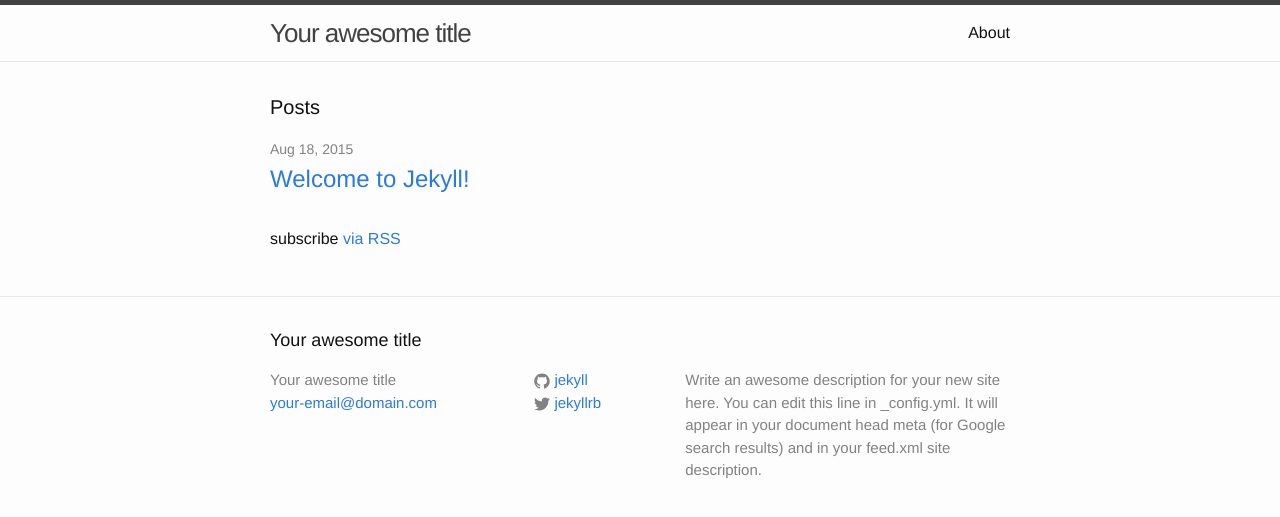
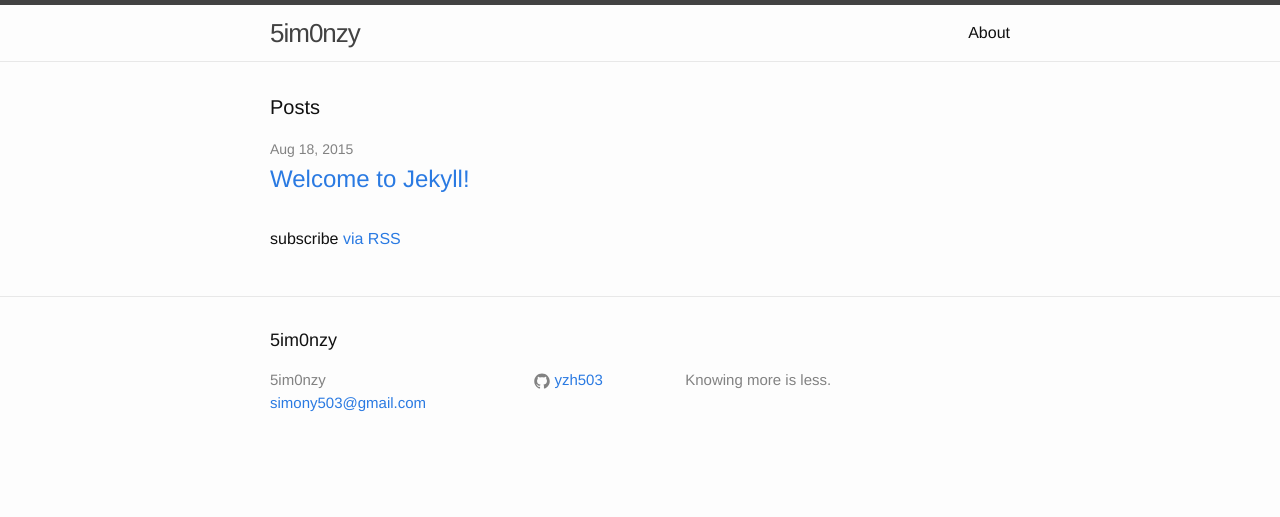
Before and after one commit to yzh503/yzh503.github.io, a Jekyll site: the page built from index.html, in a window 1280 px wide. Shown: the top 517 px of the page. Built offline with Jekyll 4.4.1, drawn with Linux system fonts in a browser that asks for light colours.

Commit message:
update config.ml

```diff
--- a/_config.yml
+++ b/_config.yml
@@ -1,14 +1,11 @@
 # Site settings
-title: Your awesome title
-email: your-email@domain.com
-description: > # this means to ignore newlines until "baseurl:"
-  Write an awesome description for your new site here. You can edit this
-  line in _config.yml. It will appear in your document head meta (for
-  Google search results) and in your feed.xml site description.
-baseurl: "" # the subpath of your site, e.g. /blog/
-url: "http://yourdomain.com" # the base hostname & protocol for your site
-twitter_username: jekyllrb
-github_username:  jekyll
+title: 5im0nzy
+email: simony503@gmail.com
+description: >
+  Knowing more is less.
+baseurl: ""
+url: "http://yzh503.github.io" # the base hostname & protocol for your site
+github_username: yzh503
 
 # Build settings
 markdown: kramdown
```
